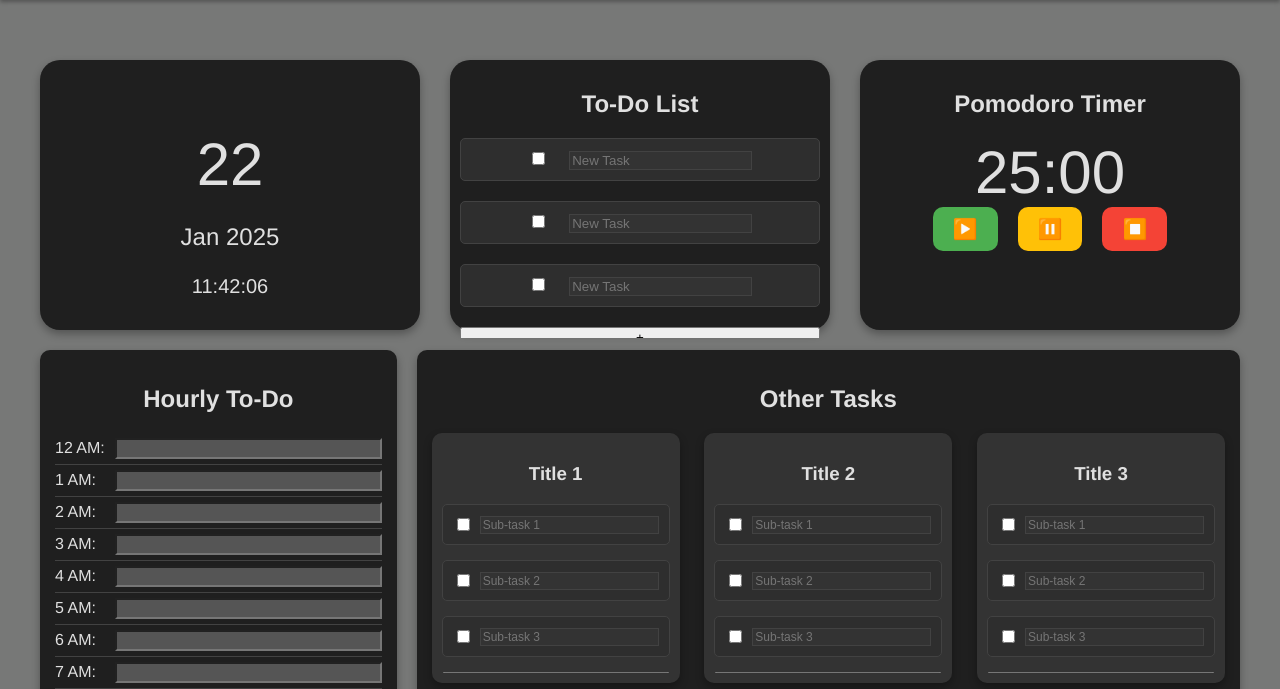
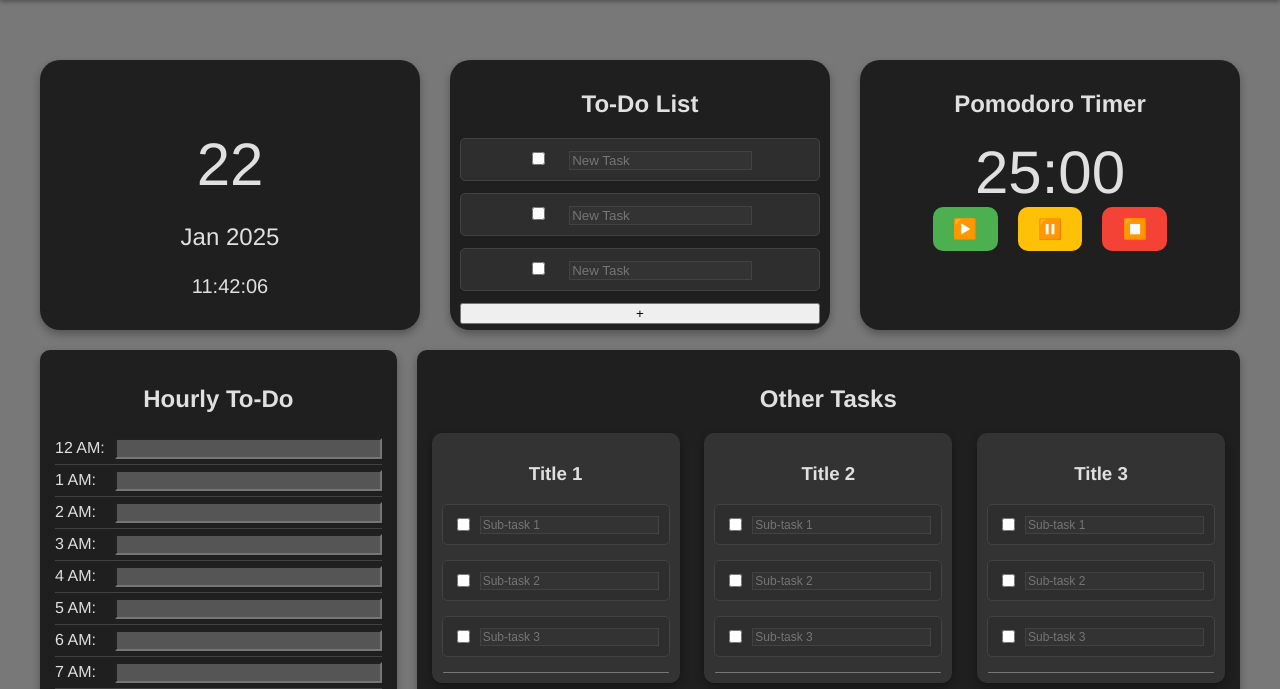
Before and after one commit to xeena26/ProjectTikk, a Flask app: page /dashboard in a window 1280 px wide. Shown: the part 66-755 px from the top of the page. Run offline with Flask 3, Linux system fonts and the light colour scheme; a user stored in the database is signed in; data that the repository does not hold is empty.

Commit message:
Wed, Jan 22, 2025, 10:42 PM +11:00

```diff
--- a/static/styles.css
+++ b/static/styles.css
@@ -123,7 +123,7 @@ footer {
 .task-form {
     display: flex;
     flex-direction: column;
-    gap: 10px;
+    gap: 2px;
 }
 
 .task-item, .small-task-item {
```
